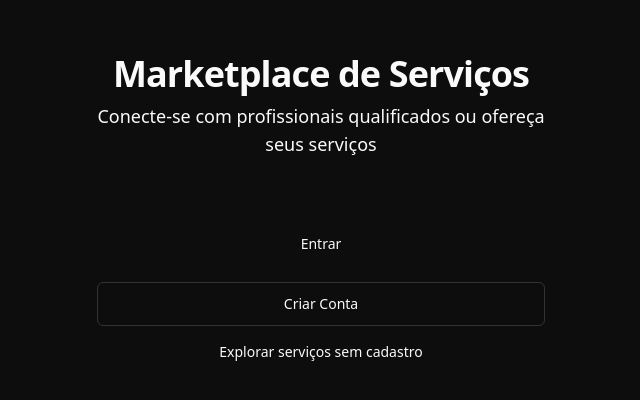
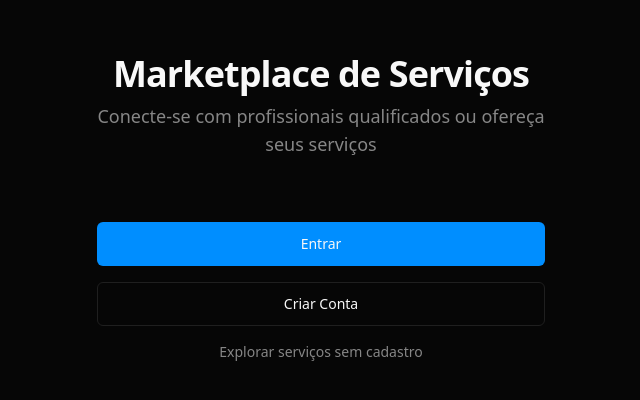
Before and after one commit to saraivajv/super1-project, a SvelteKit app in the folder frontend/: page / in a window 1280 px wide. Shown: the part 192-592 px from the top of the page, without its empty margins (319-959 px from the left). Built offline with nearby package versions, Linux system fonts and the light colour scheme.

Commit message:
feat: enhance theming with custom CSS variables and dark mode support

```diff
--- a/frontend/src/app.css
+++ b/frontend/src/app.css
@@ -1,32 +1,124 @@
 @import "tailwindcss";
 
-@theme {
-  --color-background: 0 0% 5%;
-  --color-foreground: 0 0% 98%;
-  --color-card: 0 0% 8%;
-  --color-card-foreground: 0 0% 98%;
-  --color-primary: 200 100% 50%;
-  --color-primary-foreground: 0 0% 100%;
-  --color-secondary: 0 0% 15%;
-  --color-secondary-foreground: 0 0% 98%;
-  --color-muted: 0 0% 15%;
-  --color-muted-foreground: 0 0% 65%;
-  --color-accent: 200 100% 50%;
-  --color-accent-foreground: 0 0% 100%;
-  --color-destructive: 0 84% 60%;
-  --color-destructive-foreground: 0 0% 98%;
-  --color-border: 0 0% 20%;
-  --color-input: 0 0% 20%;
-  --color-ring: 200 100% 50%;
+@custom-variant dark (&:is(.dark *));
+
+:root {
+  --background: oklch(0.12 0 0);
+  --foreground: oklch(0.98 0 0);
+  --card: oklch(0.16 0 0);
+  --card-foreground: oklch(0.98 0 0);
+  --popover: oklch(0.14 0 0);
+  --popover-foreground: oklch(0.98 0 0);
+  --primary: oklch(0.65 0.22 252);
+  --primary-foreground: oklch(0.98 0 0);
+  --secondary: oklch(0.22 0 0);
+  --secondary-foreground: oklch(0.98 0 0);
+  --muted: oklch(0.22 0 0);
+  --muted-foreground: oklch(0.62 0 0);
+  --accent: oklch(0.65 0.22 252);
+  --accent-foreground: oklch(0.98 0 0);
+  --destructive: oklch(0.55 0.24 25);
+  --destructive-foreground: oklch(0.98 0 0);
+  --border: oklch(0.24 0 0);
+  --input: oklch(0.24 0 0);
+  --ring: oklch(0.65 0.22 252);
+  --chart-1: oklch(0.65 0.22 252);
+  --chart-2: oklch(0.6 0.18 180);
+  --chart-3: oklch(0.7 0.2 140);
+  --chart-4: oklch(0.75 0.18 80);
+  --chart-5: oklch(0.68 0.22 320);
   --radius: 0.5rem;
+  --sidebar: oklch(0.14 0 0);
+  --sidebar-foreground: oklch(0.98 0 0);
+  --sidebar-primary: oklch(0.65 0.22 252);
+  --sidebar-primary-foreground: oklch(0.98 0 0);
+  --sidebar-accent: oklch(0.22 0 0);
+  --sidebar-accent-foreground: oklch(0.98 0 0);
+  --sidebar-border: oklch(0.24 0 0);
+  --sidebar-ring: oklch(0.65 0.22 252);
 }
 
-* {
-  border-color: hsl(var(--color-border));
+.dark {
+  --background: oklch(0.12 0 0);
+  --foreground: oklch(0.98 0 0);
+  --card: oklch(0.16 0 0);
+  --card-foreground: oklch(0.98 0 0);
+  --popover: oklch(0.14 0 0);
+  --popover-foreground: oklch(0.98 0 0);
+  --primary: oklch(0.65 0.22 252);
+  --primary-foreground: oklch(0.98 0 0);
+  --secondary: oklch(0.22 0 0);
+  --secondary-foreground: oklch(0.98 0 0);
+  --muted: oklch(0.22 0 0);
+  --muted-foreground: oklch(0.62 0 0);
+  --accent: oklch(0.65 0.22 252);
+  --accent-foreground: oklch(0.98 0 0);
+  --destructive: oklch(0.55 0.24 25);
+  --destructive-foreground: oklch(0.98 0 0);
+  --border: oklch(0.24 0 0);
+  --input: oklch(0.24 0 0);
+  --ring: oklch(0.65 0.22 252);
+  --chart-1: oklch(0.65 0.22 252);
+  --chart-2: oklch(0.6 0.18 180);
+  --chart-3: oklch(0.7 0.2 140);
+  --chart-4: oklch(0.75 0.18 80);
+  --chart-5: oklch(0.68 0.22 320);
+  --sidebar: oklch(0.14 0 0);
+  --sidebar-foreground: oklch(0.98 0 0);
+  --sidebar-primary: oklch(0.65 0.22 252);
+  --sidebar-primary-foreground: oklch(0.98 0 0);
+  --sidebar-accent: oklch(0.22 0 0);
+  --sidebar-accent-foreground: oklch(0.98 0 0);
+  --sidebar-border: oklch(0.24 0 0);
+  --sidebar-ring: oklch(0.65 0.22 252);
 }
 
-body {
-  background-color: hsl(var(--color-background));
-  color: hsl(var(--color-foreground));
-  font-feature-settings: "rlig" 1, "calt" 1;
+@theme inline {
+  --font-sans: var(--font-geist-sans);
+  --font-mono: var(--font-geist-mono);
+  --color-background: var(--background);
+  --color-foreground: var(--foreground);
+  --color-card: var(--card);
+  --color-card-foreground: var(--card-foreground);
+  --color-popover: var(--popover);
+  --color-popover-foreground: var(--popover-foreground);
+  --color-primary: var(--primary);
+  --color-primary-foreground: var(--primary-foreground);
+  --color-secondary: var(--secondary);
+  --color-secondary-foreground: var(--secondary-foreground);
+  --color-muted: var(--muted);
+  --color-muted-foreground: var(--muted-foreground);
+  --color-accent: var(--accent);
+  --color-accent-foreground: var(--accent-foreground);
+  --color-destructive: var(--destructive);
+  --color-destructive-foreground: var(--destructive-foreground);
+  --color-border: var(--border);
+  --color-input: var(--input);
+  --color-ring: var(--ring);
+  --color-chart-1: var(--chart-1);
+  --color-chart-2: var(--chart-2);
+  --color-chart-3: var(--chart-3);
+  --color-chart-4: var(--chart-4);
+  --color-chart-5: var(--chart-5);
+  --radius-sm: calc(var(--radius) - 4px);
+  --radius-md: calc(var(--radius) - 2px);
+  --radius-lg: var(--radius);
+  --radius-xl: calc(var(--radius) + 4px);
+  --color-sidebar: var(--sidebar);
+  --color-sidebar-foreground: var(--sidebar-foreground);
+  --color-sidebar-primary: var(--sidebar-primary);
+  --color-sidebar-primary-foreground: var(--sidebar-primary-foreground);
+  --color-sidebar-accent: var(--sidebar-accent);
+  --color-sidebar-accent-foreground: var(--sidebar-accent-foreground);
+  --color-sidebar-border: var(--sidebar-border);
+  --color-sidebar-ring: var(--sidebar-ring);
 }
+
+@layer base {
+  * {
+    @apply border-border outline-ring/50;
+  }
+  body {
+    @apply bg-background text-foreground;
+  }
+}
```
